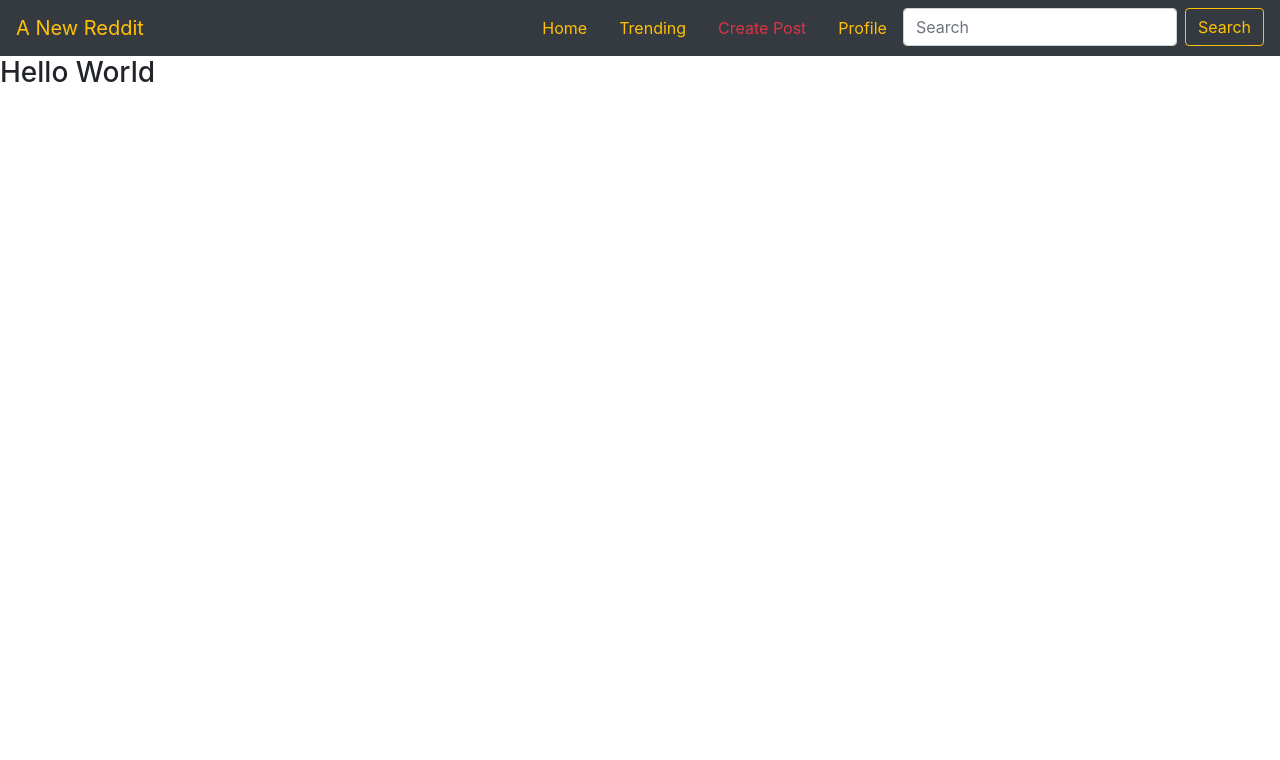
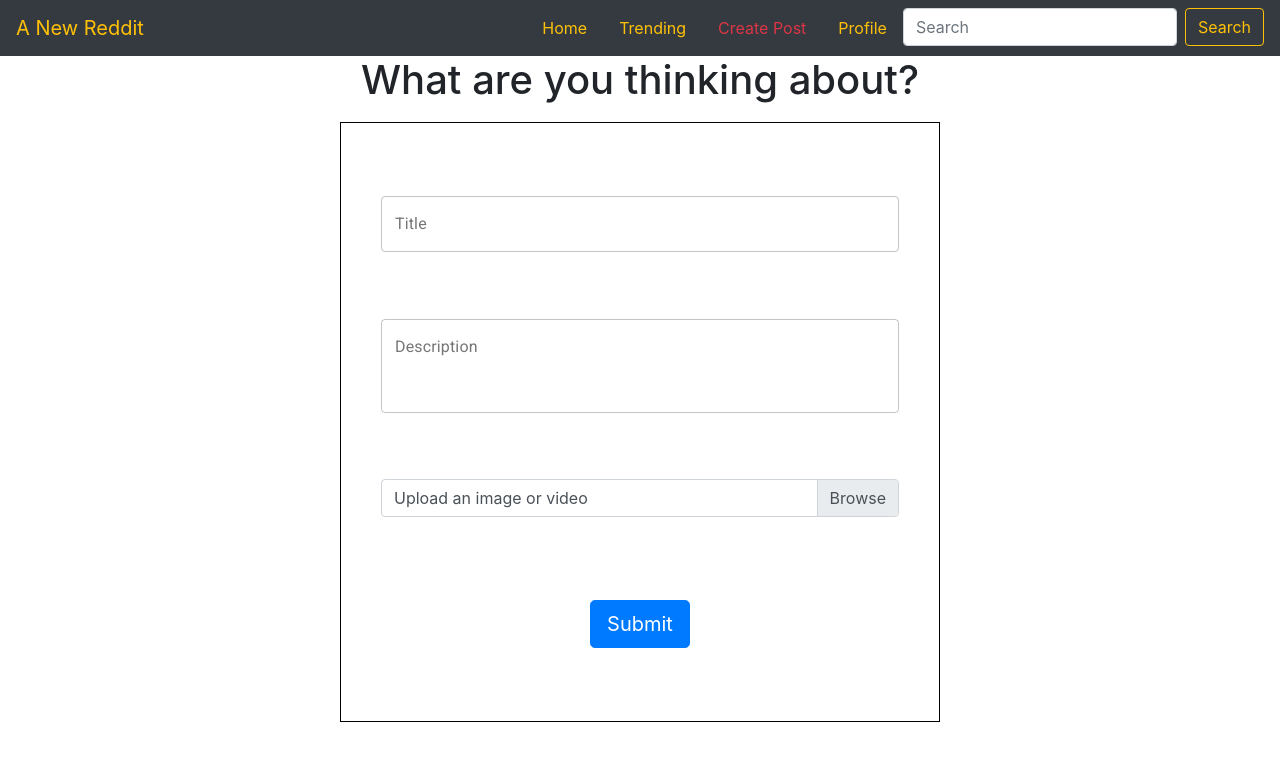
Before and after one commit to Dhruvvvx17/A-new-Reddit, a React (Create React App) app: page /CreatePost in a window 1280 px wide. Shown: the top 760 px of the page. Built offline with nearby package versions, Linux system fonts and the light colour scheme.

Commit message:
Added create post form, axios pending

```diff
--- a/src/components/CreatePost.jsx
+++ b/src/components/CreatePost.jsx
@@ -1,12 +1,35 @@
 import React, { Component } from 'react';
+import TextField from '@material-ui/core/TextField';
+import { Form } from 'react-bootstrap';
 
 class CreatePost extends Component {
     state = {  }
 
+    container_style = {display:"flex",alignItems:"center", flexDirection:"column", padding:5}
+    sub_container_style = {border: "1px solid black",width:600,height:"auto",margin:5,minHeight:600,
+    display:"flex", alignItems:"center", flexDirection:"column",padding:40,justifyContent:"space-around"};
+    title_style = {display:"flex", justifyContent:"center" }
+
     render() {
         return (
             <React.Fragment>
-                <h3>Hello World</h3>
+                {/* Title of the create post page */}
+                <div style={this.title_style}>
+                    <h1>What are you thinking about?</h1>
+                </div>
+
+                {/* Main Container */}
+                <div style={this.container_style}>
+                    {/* Sub Container - Actual form to post*/}
+                    <div style={this.sub_container_style}>
+                        <TextField id="outlined-basic" variant="outlined" label="Title" fullWidth/>
+                        <TextField id="outlined-multiline-flexible" variant="outlined" label="Description" fullWidth multiline rowsMax="4" rows="3"/>
+                        <Form.File id="custom-file" label="Upload an image or video" custom />
+                        <div class="mt-3">
+                            <button type="submit" class="btn btn-lg btn-primary">Submit</button>
+                        </div>
+                    </div>
+                </div>
             </React.Fragment>
         );
     }
```
Also changed, not shown: src/styles/input.css (added, +25 -0 lines).
